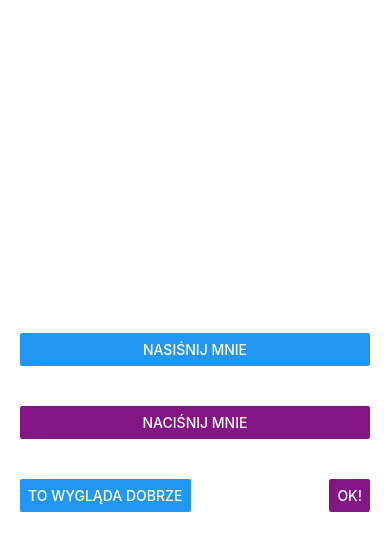
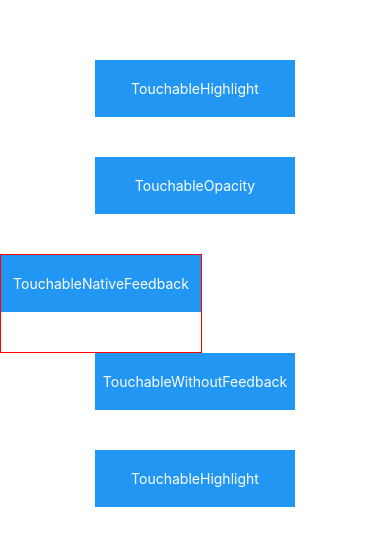
Before and after one commit to MarcinDrossel/marcinapp, a React Native app: screen / in a window 390 px wide. Shown: the top 550 px of the page. Built offline with nearby package versions, Linux system fonts and the light colour scheme.

Commit message:
Dotyk 2 różne przyciski

```diff
--- a/App.js
+++ b/App.js
@@ -1,37 +1,58 @@
 import React, { Component } from 'react';
-import { Alert, StyleSheet, View, Button, } from 'react-native'
+import {
+  Alert,
+  Platform,
+  StyleSheet,
+  Text,
+  TouchableHighlight,
+  TouchableNativeFeedback,
+  TouchableWithoutFeedback,
+  TouchableOpacity,
+  View,
+} from 'react-native';
 
-export default class ButtonBasic extends Component {
+export default class Touchables extends Component {
   onPressButton() {
-    Alert.alert('Nacisłeś guzik!');
+    Alert.alert('Nacisnąłeś przycisk!');
   }
+
+  onLongPressButton() {
+    Alert.alert('Długo naciskasz przycisk!');
+  }
+
   render() {
     return(
       <View style={styles.container}>
-        <View style={styles.buttonContainer}>
-        <Button
-        onPress={this.onPressButton}
-        title='Nasiśnij mnie'
-        />
-      </View>
-        <View style={styles.buttonContainer}>
-          <Button
-            onPress={this.onPressButton}
-            title='Naciśnij mnie'
-            color='#841584'
-          />
-        </View>
-        <View style={styles.alternativeLayoutButtonContainer}>
-          <Button
-            onPress={this.onPressButton}
-            title='To wygląda dobrze'
-          />
-          <Button
-            onPress={this.onPressButton}
-            title='OK!'
-            color='#841584'
-          />
-        </View>
+        <TouchableHighlight onPress={this.onPressButton} underlayColor='white'>
+          <View style={styles.button}>
+            <Text style={styles.buttonText}>TouchableHighlight</Text>
+          </View>
+        </TouchableHighlight>
+
+        <TouchableOpacity onPress={this.onPressButton}>
+          <View style={styles.button}>
+            <Text style={styles.buttonText}>TouchableOpacity</Text>
+          </View>
+        </TouchableOpacity>
+
+        <TouchableNativeFeedback onPress={this.onPressButton}
+        background={Platform.OS === 'android' ? TouchableNativeFeedback.SelectableBackground() : ''}>
+          <View style={styles.button}>
+            <Text style={styles.buttonText}>TouchableNativeFeedback</Text>
+          </View>
+        </TouchableNativeFeedback>
+
+        <TouchableWithoutFeedback onPress={this.onPressButton}>
+          <View style={styles.button}>
+            <Text style={styles.buttonText}>TouchableWithoutFeedback</Text>
+          </View>
+        </TouchableWithoutFeedback>
+
+        <TouchableHighlight onLongPress={this.onLongPressButton} onPress={this.onPressButton} underlayColor='white'>
+          <View style={styles.button}>
+            <Text style={styles.buttonText}>TouchableHighlight</Text>
+          </View>
+        </TouchableHighlight>
       </View>
     );
   }
@@ -39,15 +60,17 @@
 
 const styles = StyleSheet.create({
   container: {
-    flex: 1,
-    justifyContent: 'center',
+    paddingTop: 60,
+    alignItems: 'center',
   },
-  buttonContainer: {
-    margin: 20,
+  button: {
+    marginBottom: 40,
+    width: 200,
+    alignItems: 'center',
+    backgroundColor: '#2196F3',
   },
-  alternativeLayoutButtonContainer: {
-    margin: 20,
-    flexDirection: 'row',
-    justifyContent: 'space-between',
+  buttonText: {
+    padding: 20,
+    color: 'white',
   },
 });
```
